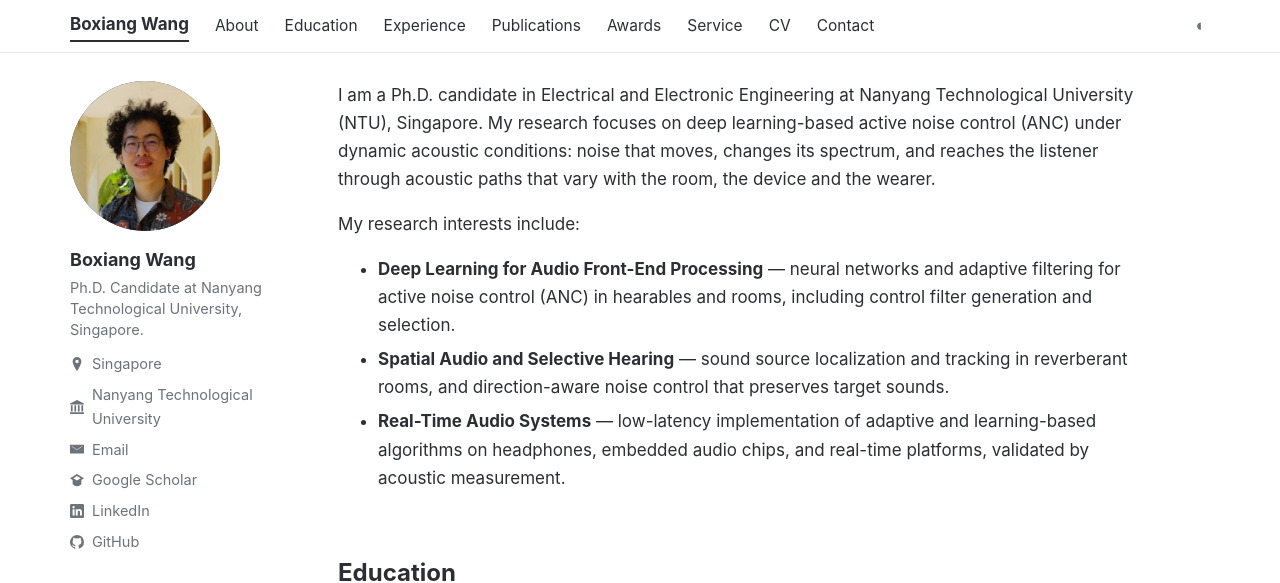
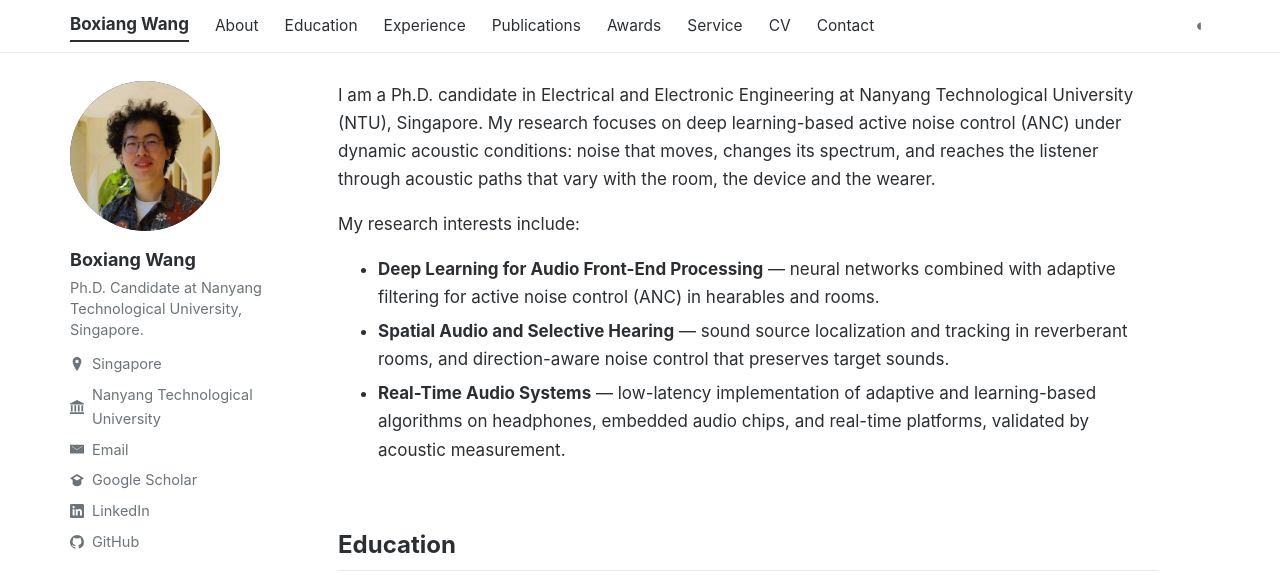
Before and after one commit to Wang-Boxiang/Wang-Boxiang.github.io, a plain HTML site: page index.html in a window 1280 px wide. Shown: the top 583 px of the page. Drawn offline with Linux system fonts and the light colour scheme.

Commit message:
Interests: simpler first item

```diff
--- a/index.html
+++ b/index.html
@@ -123,7 +123,7 @@ a:focus-visible, button:focus-visible { outline: 2px solid var(--accent-ink); ou
 </aside>
 
 <main>
-  <section id="about"><p>I am a Ph.D. candidate in Electrical and Electronic Engineering at Nanyang Technological University (NTU), Singapore. My research focuses on deep learning-based active noise control (ANC) under dynamic acoustic conditions: noise that moves, changes its spectrum, and reaches the listener through acoustic paths that vary with the room, the device and the wearer.</p><p>My research interests include:</p><ul class="interests"><li><b>Deep Learning for Audio Front-End Processing</b> — neural networks and adaptive filtering for active noise control (ANC) in hearables and rooms, including control filter generation and selection.</li><li><b>Spatial Audio and Selective Hearing</b> — sound source localization and tracking in reverberant rooms, and direction-aware noise control that preserves target sounds.</li><li><b>Real-Time Audio Systems</b> — low-latency implementation of adaptive and learning-based algorithms on headphones, embedded audio chips, and real-time platforms, validated by acoustic measurement.</li></ul></section>
+  <section id="about"><p>I am a Ph.D. candidate in Electrical and Electronic Engineering at Nanyang Technological University (NTU), Singapore. My research focuses on deep learning-based active noise control (ANC) under dynamic acoustic conditions: noise that moves, changes its spectrum, and reaches the listener through acoustic paths that vary with the room, the device and the wearer.</p><p>My research interests include:</p><ul class="interests"><li><b>Deep Learning for Audio Front-End Processing</b> — neural networks combined with adaptive filtering for active noise control (ANC) in hearables and rooms.</li><li><b>Spatial Audio and Selective Hearing</b> — sound source localization and tracking in reverberant rooms, and direction-aware noise control that preserves target sounds.</li><li><b>Real-Time Audio Systems</b> — low-latency implementation of adaptive and learning-based algorithms on headphones, embedded audio chips, and real-time platforms, validated by acoustic measurement.</li></ul></section>
 
   <section id="education"><h2>Education</h2><div class="entry"><div><div class="role">Ph.D. in Electrical and Electronic Engineering</div><div class="org">Nanyang Technological University (NTU), Singapore</div>
 <div class="dates">August 2023 – June 2027 (expected)</div></div><div class="logo"><img src="logo-ntu_crest.png" width="49" height="66" alt="Nanyang Technological University (NTU), Singapore logo"></div><div class="desc"><p>Thesis: Deep Learning-Based Active Noise Control under Dynamic Acoustic Conditions.</p><p>Supervisor: Prof. Woon-Seng Gan.</p></div></div><div class="entry"><div><div class="role">B.Eng. in Electronic and Information Engineering (First Class Honours)</div><div class="org">University College Dublin and Beijing University of Technology</div>
```
Also changed, not shown: 1 other file.
